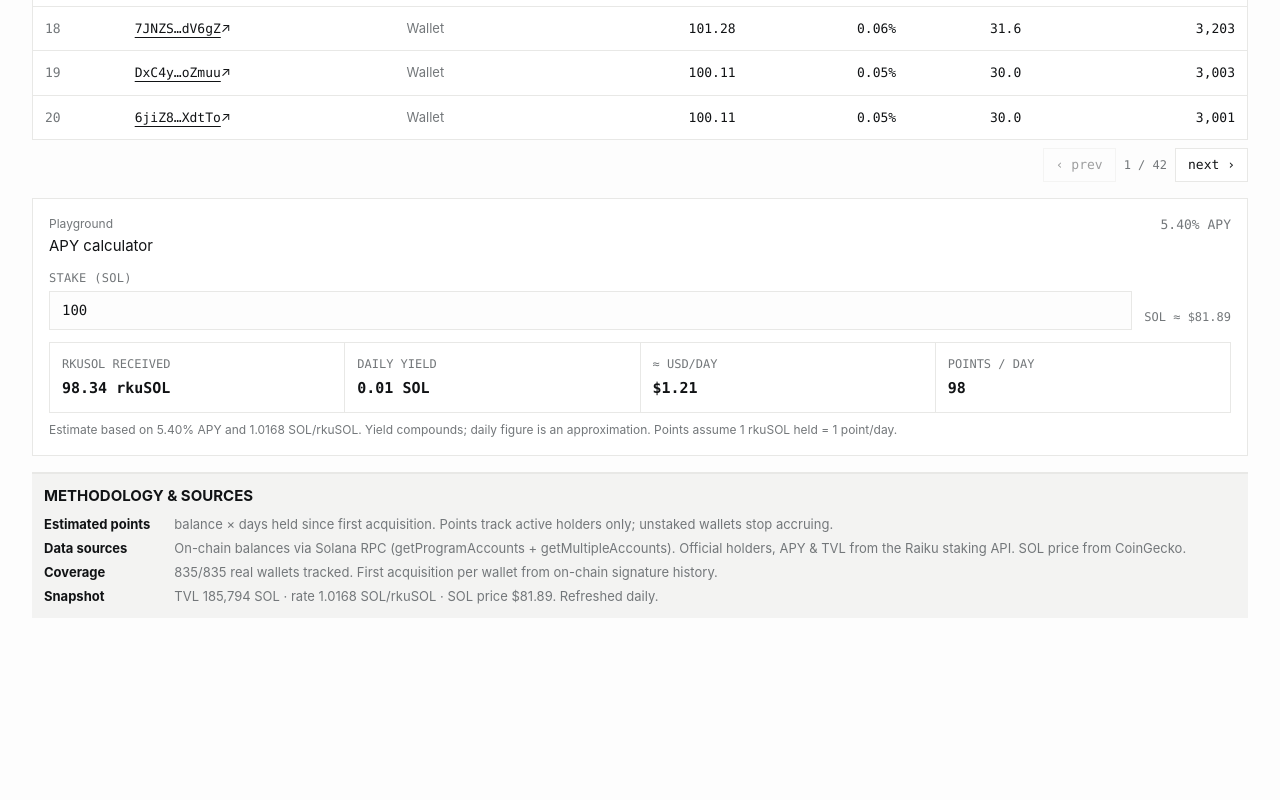
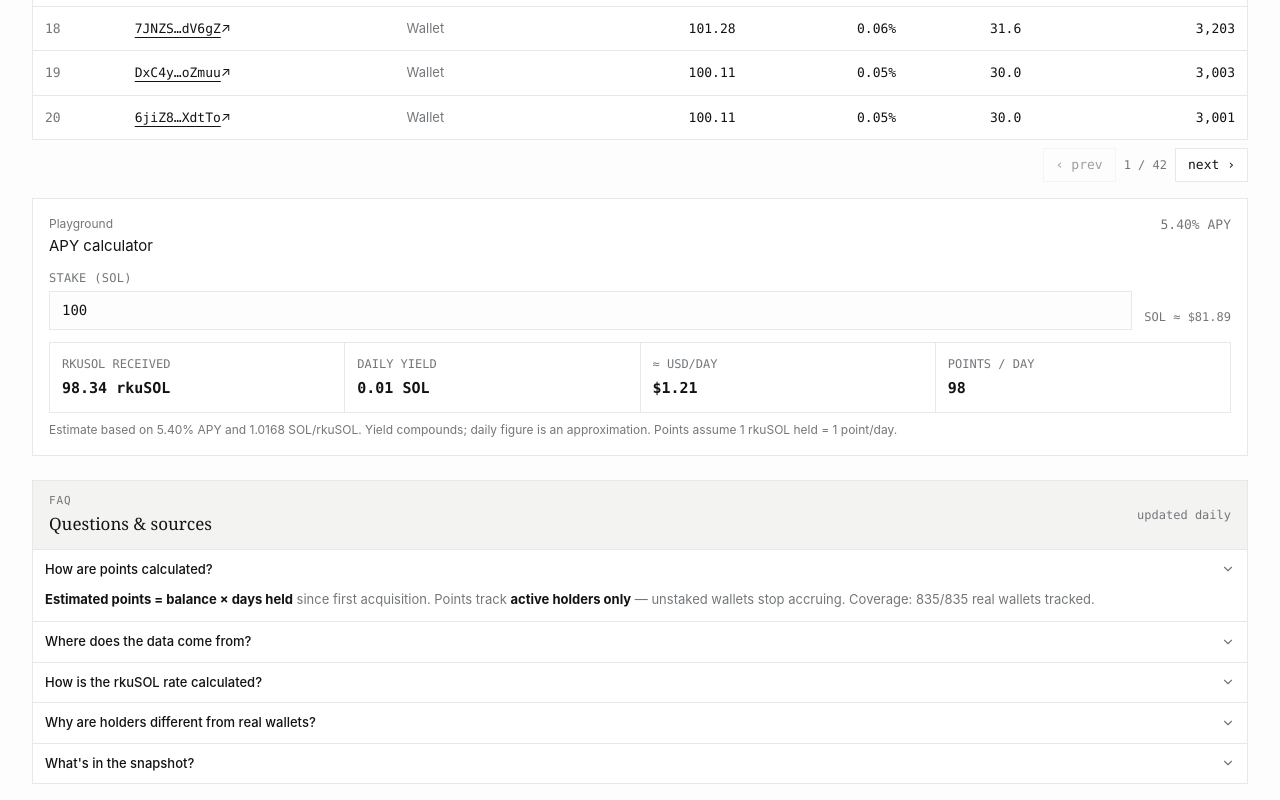
Before and after one commit to yjm26/raiku-dashboard, a React (Vite) app: page / in a window 1280 px wide. Shown: the part 2746-3546 px from the top of the page. Before the commit the page ends 3380 px from the top, so only its background shows below. Built offline with nearby package versions, Linux system fonts and the light colour scheme.

Commit message:
feat: FAQ accordion section with data sources & rate explanation; replace methodology

```diff
--- a/src/app/App.jsx
+++ b/src/app/App.jsx
@@ -10,6 +10,7 @@ import WalletSearch from './components/WalletSearch.jsx';
 import DataSection from './components/DataSection.jsx';
 import MethodologyNote from './components/MethodologyNote.jsx';
 import ApyCalculator from './components/ApyCalculator.jsx';
+import FaqSection from './components/FaqSection.jsx';
 
 function LoadingState() { return <main className="mx-auto grid min-h-screen max-w-xl place-items-center px-4" aria-busy="true"><div className="w-full border border-rule bg-surface p-6" role="status"><p className="m-0 text-[13px] uppercase text-muted">Raiku / loading</p><h1 className="mt-3 font-serif text-xl">Loading dashboard snapshot</h1><p className="text-[15px] text-muted">Fetching the latest rkuSOL holder data.</p></div></main>; }
 function ErrorState({ error, onRetry }) { return <main className="mx-auto grid min-h-screen max-w-xl place-items-center px-4" aria-busy="false"><div className="w-full border border-rule bg-surface p-6" role="alert"><p className="m-0 text-[13px] uppercase text-muted">Snapshot unavailable</p><h1 className="mt-3 font-serif text-xl">Couldn&apos;t load the dashboard snapshot</h1><p className="text-[15px] text-muted">{error.message || 'The snapshot could not be loaded right now.'}</p><button className="mt-4 border border-rule bg-accent px-4 py-2 text-[15px] font-medium text-page" type="button" onClick={onRetry}>Try again</button></div></main>; }
@@ -29,5 +30,5 @@ export default function App() {
     { label: 'Total estimated points', value: formatNumber(stats.totalPoints, { maximumFractionDigits: 0 }), detail: 'across active holders', tone: 'blue', emphasis: true },
   ];
   const secondary = [{ label: 'APY', value: apyLabel, detail: 'latest reported rate' }, { label: 'TVL', value: tvlSolLabel, detail: 'total value locked', tone: 'green' }, { label: 'rkuSOL rate', value: rateLabel, detail: 'SOL per rkuSOL', tone: 'blue' }, { label: 'Daily points', value: formatNumber(stats.dailyPoints, { maximumFractionDigits: 0 }), detail: 'estimated daily accrual', tone: 'green' }, { label: 'Official holders', value: formatNumber(stats.officialHolders, { maximumFractionDigits: 0 }), detail: 'Raiku API reference' }, { label: 'Top-10 concentration', value: stats.top10Share == null ? '—' : `${formatNumber(stats.top10Share, { maximumFractionDigits: 1 })}%`, detail: 'share of total supply', tone: 'amber' }];
-  return <AppShell><TopBar snapshot={snapshot} /><div className="mt-4 grid gap-4 lg:grid-cols-[minmax(340px,0.62fr)_minmax(0,1.38fr)]"><ProtocolInfo snapshot={snapshot} /><main className="app-main min-w-0" aria-busy="false"><DashboardHeader snapshot={snapshot} /><MetricGroup primary={primary} secondary={secondary} /></main></div><InsightGrid snapshot={snapshot} /><WalletSearch rows={snapshot.realRows} /><DataSection rows={snapshot.realRows} /><ApyCalculator snapshot={snapshot} /><MethodologyNote coverage={snapshot.coverage} snapshot={snapshot} /></AppShell>;
+  return <AppShell><TopBar snapshot={snapshot} /><div className="mt-4 grid gap-4 lg:grid-cols-[minmax(340px,0.62fr)_minmax(0,1.38fr)]"><ProtocolInfo snapshot={snapshot} /><main className="app-main min-w-0" aria-busy="false"><DashboardHeader snapshot={snapshot} /><MetricGroup primary={primary} secondary={secondary} /></main></div><InsightGrid snapshot={snapshot} /><WalletSearch rows={snapshot.realRows} /><DataSection rows={snapshot.realRows} /><ApyCalculator snapshot={snapshot} /><FaqSection coverage={snapshot.coverage} snapshot={snapshot} /></AppShell>;
 }
--- /dev/null
+++ b/src/app/components/FaqSection.jsx
@@ -0,0 +1,74 @@
+import { useState } from 'react';
+
+const Chevron = ({ open }) => (
+  <svg width="14" height="14" viewBox="0 0 24 24" fill="none" stroke="currentColor" strokeWidth="2" aria-hidden="true" className={`transition-transform duration-150 ${open ? 'rotate-180' : ''}`}>
+    <path d="M6 9l6 6 6-6" strokeLinecap="round" strokeLinejoin="round" />
+  </svg>
+);
+
+function FaqItem({ q, children, defaultOpen = false }) {
+  const [open, setOpen] = useState(defaultOpen);
+  const id = q.toLowerCase().replace(/[^a-z0-9]+/g, '-').replace(/(^-|-$)/g, '');
+  return (
+    <div className="border-b border-rule last:border-b-0">
+      <button
+        type="button"
+        onClick={() => setOpen((v) => !v)}
+        aria-expanded={open}
+        aria-controls={`faq-${id}`}
+        className="flex w-full items-center justify-between gap-3 px-3 py-2.5 text-left text-[13px] font-medium text-ink transition-colors duration-150 hover:bg-surface-muted focus-visible:outline-2 focus-visible:outline-accent"
+      >
+        <span>{q}</span>
+        <span className={`text-muted transition-transform duration-150 ${open ? 'rotate-180' : ''}`}><Chevron open={open} /></span>
+      </button>
+      <div id={`faq-${id}`} role="region" className={`grid transition-[grid-template-rows] duration-200 ease-out ${open ? 'grid-rows-[1fr]' : 'grid-rows-[0fr]'}`}>
+        <div className="overflow-hidden">
+          <div className="px-3 pb-3 text-[13px] leading-5 text-muted">{children}</div>
+        </div>
+      </div>
+    </div>
+  );
+}
+
+export default function FaqSection({ coverage, snapshot }) {
+  const stats = snapshot?.stats || {};
+  const fmt = (v, opts) => (v == null || !Number.isFinite(Number(v))) ? '—' : new Intl.NumberFormat('en-US', opts || { maximumFractionDigits: 0 }).format(Number(v));
+  const tvlSol = fmt(stats.tvlSol);
+  const rate = stats.rateSolPerRkuSol != null ? Number(stats.rateSolPerRkuSol).toFixed(4) : '—';
+  const solPrice = stats.solPriceUsd != null ? `$${fmt(stats.solPriceUsd, { minimumFractionDigits: 2, maximumFractionDigits: 2 })}` : '—';
+  const apy = stats.apyPct != null ? `${fmt(stats.apyPct, { minimumFractionDigits: 2, maximumFractionDigits: 2 })}%` : '—';
+
+  return (
+    <section id="faq" className="mt-6 border border-rule bg-surface" aria-labelledby="faq-title">
+      <header className="flex items-center justify-between border-b border-rule bg-surface-muted px-4 py-3">
+        <div>
+          <p className="m-0 font-mono text-[11px] uppercase tracking-[0.08em] text-muted">FAQ</p>
+          <h2 id="faq-title" className="m-0 mt-0.5 font-serif text-[17px] font-normal text-ink">Questions &amp; sources</h2>
+        </div>
+        <span className="hidden font-mono text-[12px] text-muted sm:block">updated daily</span>
+      </header>
+
+      <div className="divide-y divide-rule">
+        <FaqItem q="How are points calculated?" defaultOpen>
+          <p className="m-0"><strong className="text-ink">Estimated points = balance × days held</strong> since first acquisition. Points track <strong className="text-ink">active holders only</strong> — unstaked wallets stop accruing. Coverage: {coverage?.found ?? 0}/{coverage?.total ?? 0} real wallets tracked.</p>
+        </FaqItem>
+
+        <FaqItem q="Where does the data come from?">
+          <p className="m-0"><strong className="text-ink">On-chain balances</strong> via Solana RPC (getProgramAccounts + getMultipleAccounts). <strong className="text-ink">Official holders, APY &amp; TVL</strong> from the Raiku staking API. <strong className="text-ink">SOL price</strong> from CoinGecko. First acquisition per wallet from on-chain signature history.</p>
+        </FaqItem>
+
+        <FaqItem q="How is the rkuSOL rate calculated?">
+          <p className="m-0"><strong className="text-ink">Rate = TVL (SOL) ÷ rkuSOL supply.</strong> TVL comes from the Raiku staking API (<code className="rounded bg-surface-muted px-1 py-0.5 font-mono text-[12px]">tvl_lamports</code>), supply from on-chain token accounts. Current: <strong className="text-ink">{rate} SOL/rkuSOL</strong> — so 1 SOL staked ≈ {(stats.rateSolPerRkuSol ? (1 / Number(stats.rateSolPerRkuSol)).toFixed(4) : '—')} rkuSOL. This is Raiku's own reported figure, not an estimate.</p>
+        </FaqItem>
+
+        <FaqItem q="Why are holders different from real wallets?">
+          <p className="m-0"><strong className="text-ink">Holders</strong> counts every token account owner (including pools/programs). <strong className="text-ink">Real wallets</strong> only counts System-Program-owned accounts — pools and PDAs are separated. ~73% of supply sits in pool/program accounts, normal for an LST.</p>
+        </FaqItem>
+
+        <FaqItem q="What's in the snapshot?">
+          <p className="m-0">TVL <strong className="text-ink">{tvlSol} SOL</strong> · rate <strong className="text-ink">{rate} SOL/rkuSOL</strong> · SOL price <strong className="text-ink">{solPrice}</strong> · APY <strong className="text-ink">{apy}</strong>. Data refreshed daily.</p>
+        </FaqItem>
+      </div>
+    </section>
+  );
+}
--- a/src/app/components/MethodologyNote.jsx
+++ /dev/null
@@ -1,21 +0,0 @@
-export default function MethodologyNote({ coverage, snapshot }) {
-  const stats = snapshot?.stats || {};
-  const fmt = (v, opts) => (v == null || !Number.isFinite(Number(v))) ? '—' : new Intl.NumberFormat('en-US', opts || { maximumFractionDigits: 0 }).format(Number(v));
-  const tvlSol = fmt(stats.tvlSol);
-  const rate = stats.rateSolPerRkuSol != null ? Number(stats.rateSolPerRkuSol).toFixed(4) : '—';
-  const solPrice = stats.solPriceUsd != null ? `$${fmt(stats.solPriceUsd, { minimumFractionDigits: 2, maximumFractionDigits: 2 })}` : '—';
-
-  return <section id="methodology" className="mt-4 border-t-2 border-rule bg-surface-muted p-3 text-[13px] leading-5 text-muted" aria-labelledby="methodology-title">
-    <h2 id="methodology-title" className="m-0 text-[15px] font-bold uppercase text-ink">Methodology &amp; sources</h2>
-    <div className="mt-2 grid gap-x-6 gap-y-1 sm:grid-cols-[auto_1fr]">
-      <p className="m-0"><strong className="text-ink">Estimated points</strong></p>
-      <p className="m-0">balance × days held since first acquisition. Points track active holders only; unstaked wallets stop accruing.</p>
-      <p className="m-0"><strong className="text-ink">Data sources</strong></p>
-      <p className="m-0">On-chain balances via Solana RPC (getProgramAccounts + getMultipleAccounts). Official holders, APY &amp; TVL from the Raiku staking API. SOL price from CoinGecko.</p>
-      <p className="m-0"><strong className="text-ink">Coverage</strong></p>
-      <p className="m-0">{coverage?.found ?? 0}/{coverage?.total ?? 0} real wallets tracked. First acquisition per wallet from on-chain signature history.</p>
-      <p className="m-0"><strong className="text-ink">Snapshot</strong></p>
-      <p className="m-0">TVL {tvlSol} SOL · rate {rate} SOL/rkuSOL · SOL price {solPrice}. Refreshed daily.</p>
-    </div>
-  </section>;
-}
```
Also changed, not shown: 1 other file (tests, documents, lock files or other folders).
